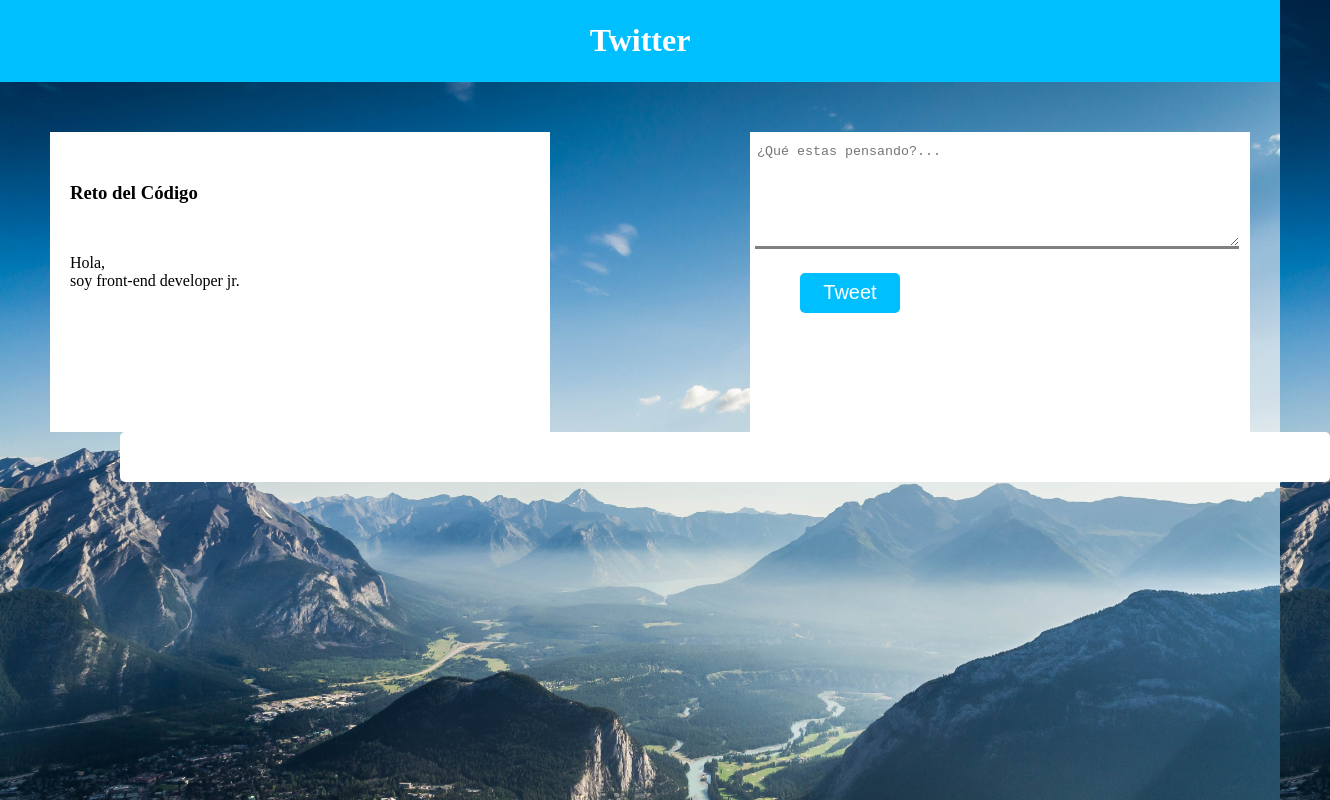
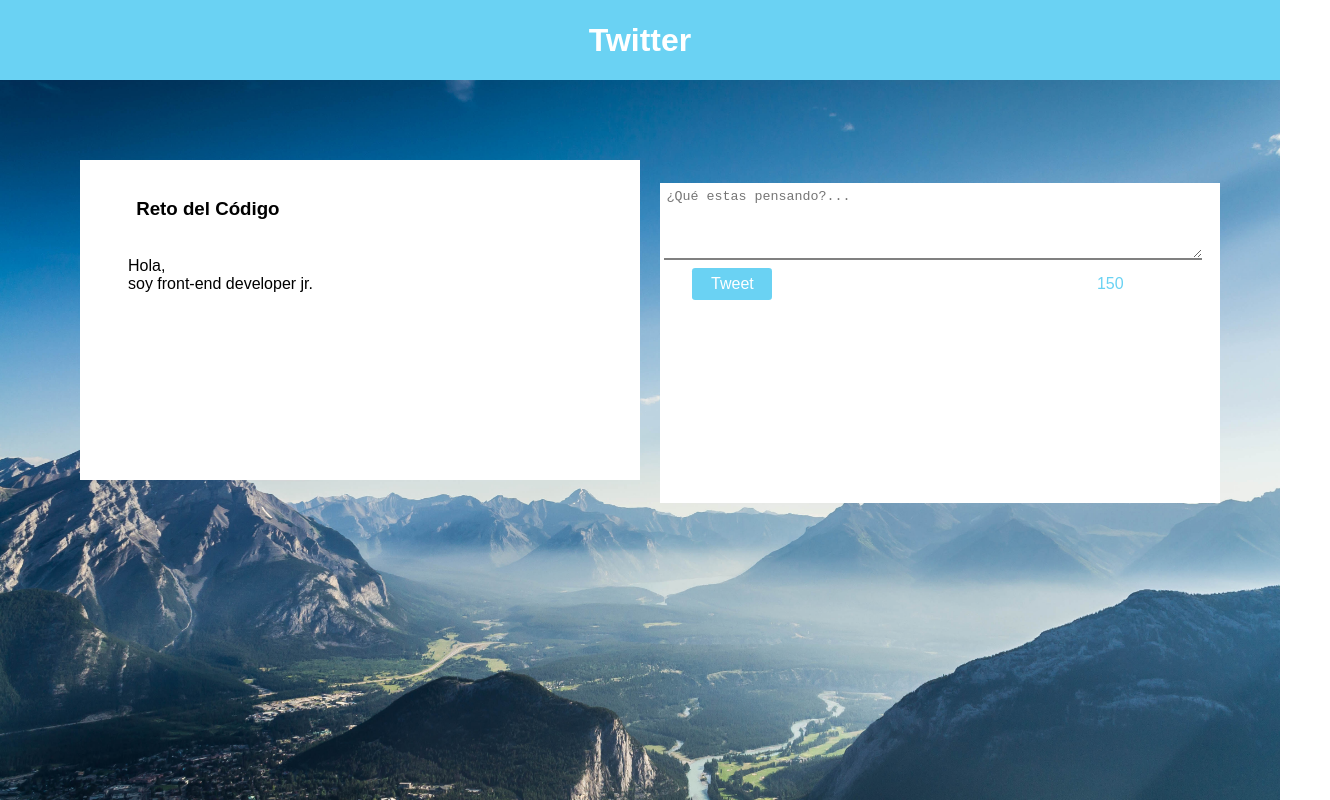
Before and after one commit to NadiaQN/twitter, a plain HTML site: page index.html in a window 1280 px wide. Both pictures are taken after a click on the button "Tweet". Shown: the whole page, 1330 px wide, since content can reach past the window. Drawn offline with Linux system fonts and the light colour scheme.

Commit message:
version 0.0.2

```diff
--- a/assets/css/main.css
+++ b/assets/css/main.css
@@ -2,67 +2,66 @@
 	margin: 0 auto;
 	background-image: url("../img/background.jpeg");
 	background-size: cover;
+	font-family: arial;
 }
 header{
 	text-align: center;
 	color: white;
-	background-color: #00BFFF;
-	padding: 1px;
-	margin-bottom: 50px;
-}
-section{
-	width: 1200px;
-	margin-left: 50px;
-	clear: both;
+	background-color: #6AD2F3;
+	padding: 0.01em;
 }
 #user, #form{
+	display: inline-block;
 	background-color: white;
-	display: inline-block;
-	width: 500px;
-	height: 300px;
+	width: 35em;
+	height: 20em;
 }
 #user{
-	float: left;
+	margin-left: 5em;
+	margin-top: 5em;
+}
+#user h3{
+	margin-top: 2em;
+	margin-bottom: 2em;
 }
 #user h3, p{
-	margin-left: 20px;
-	margin-top: 50px;
+	display: block;
+	margin-left: 3em;
 }
 #form{
-	float: right;
-
+	margin-left: 1em;
 }
 #comment{
+	width: 40em;
+	height: 5em;
+	margin: 0.3em;
 	border: none;
-	border-bottom: 3px solid grey;
-	width: 480px;
-	height: 100px;
-	margin-top: 10px;
-	margin-bottom: 20px;
-	margin-left: 5px;
+	border-bottom: 2px solid grey;
 }
-#btn{
+button{
+	background-color: #6AD2F3;
+	color: white;
 	border: none;
-	background-color: #00BFFF;
-	color: white;
-	font-size: 20px;
-	height: 40px;
-	width: 100px;
-	margin-left: 50px;
-	border-radius: 5px;
+	border-radius: 0.2em;
+	height: 2em;
+	width: 5em;
+	font-size: 1em;
+	margin-left: 2em;
+	margin-right: 20em;
 }
 .post{
 	background-color: white;
-	border-radius: 5px;
-	height: 40px;
-	width: 1200px;
-	padding: 5px;
-	margin-left: 20px;
+	font-size: 1em;
+	width: 87%;
+	margin-left: 5em;
+	border-radius: 0.2em;
+	padding: 0.5em;
+	margin-top: 1em;
 }
-.post p{
-	font-size: 16px;
+span{
+	color: #6AD2F3;
 }
-.invalide{
-	background-color: #E6E6E6;
+.disable{
 	color: #A4A4A4;
+	background-color: #BDBDBD;
 }
--- a/assets/js/app.js
+++ b/assets/js/app.js
@@ -1,5 +1,10 @@
+
 //funcion para tomar el tweet y crear div en donde estara cada post
 var tweet = function(){
+//un if para inhabilitar el boton de enviar si no hay caracteres
+	if(document.getElementById('comment').value.length==0 || document.getElementById('comment').value.length>=150){
+		document.getElementById('btn').setAttribute('disabled');
+	}else{
 //primero tomamos el comentario
 		var comments = document.getElementById('comment').value;
 //limpiar textarea
@@ -19,6 +24,12 @@
 		newTweet.appendChild(paragraph);
 //agregando el div a section
 		wall.appendChild(newTweet);
+	}
 };
 //agregando evento para el btn
 var addTweet = btn.addEventListener('click', tweet);
+//contador de caracteres
+function count(obj){
+var element = document.getElementById('display');
+element.innerHTML = 150 -obj.value.length;
+}
--- a/index.html
+++ b/index.html
@@ -17,8 +17,9 @@
 			<p>Hola, <br>soy front-end developer jr.</p>
 		</div>
 		<div id="form">
-			<textarea class="txt" id="comment" placeholder="¿Qué estas pensando?..."></textarea>
-			<button type="button" id="btn">Tweet</button>
+			<textarea class="txt" id="comment" placeholder="¿Qué estas pensando?..." onkeyup="count(this)"></textarea>
+			<button type="button" id="btn" >Tweet</button>
+			<span id="display">150</span>
 		</div>
 		<section id="wall"></section>
 	</section>
```
Lines whose indentation alone changed are shown as unchanged.
